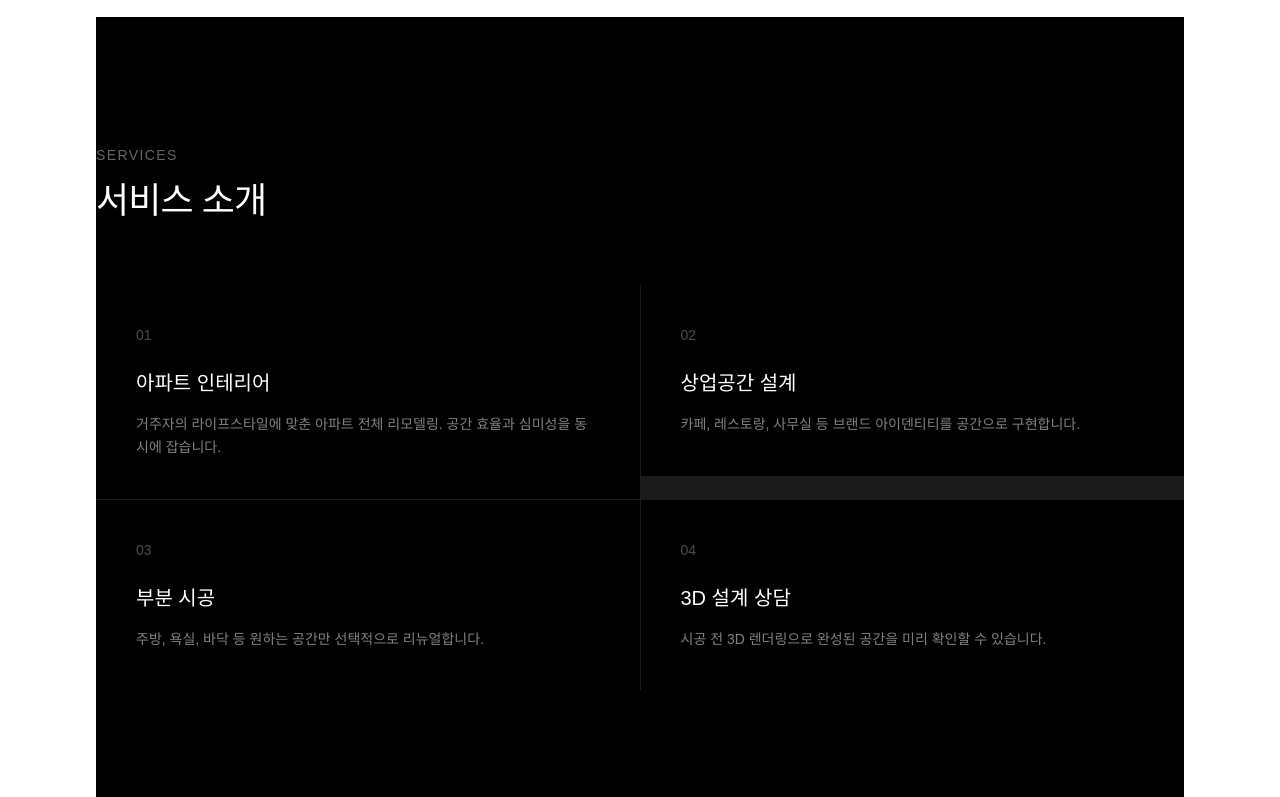
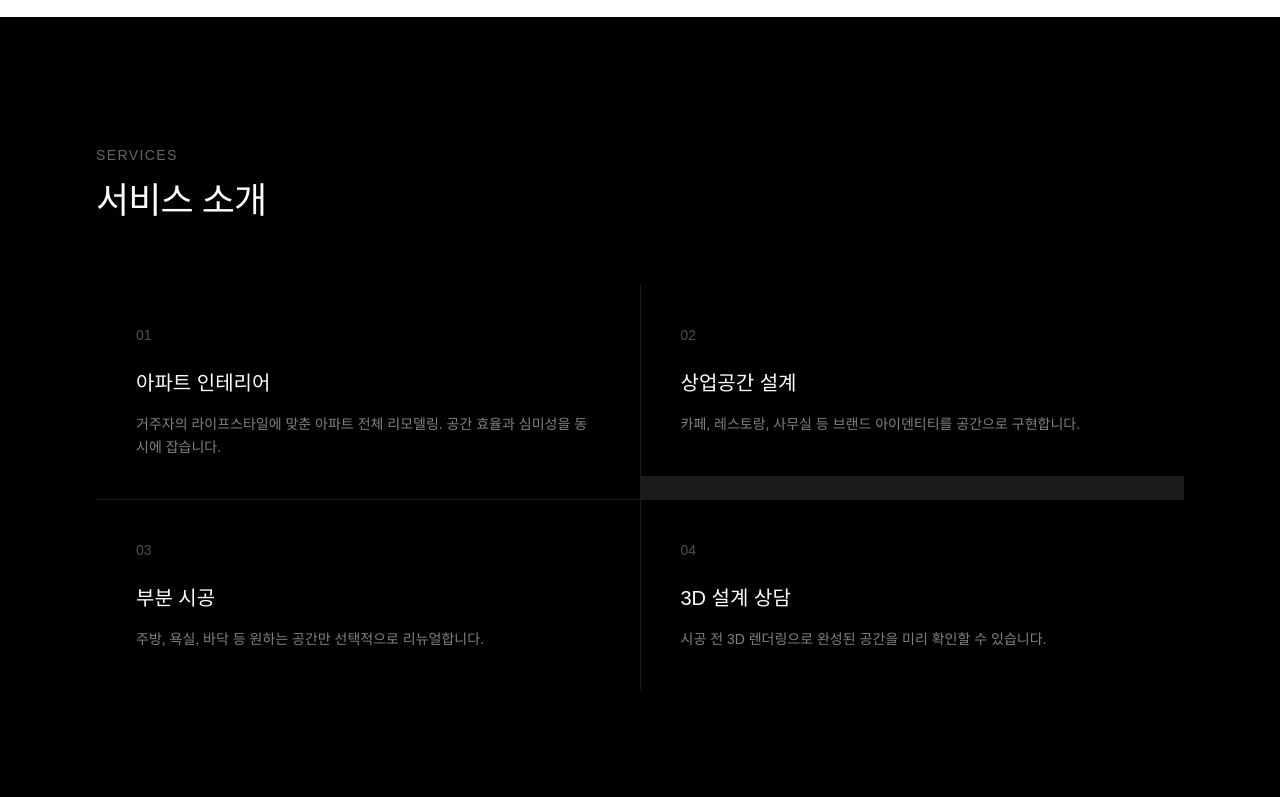
Before and after one commit to team-ajero/260801_aj_portfolio, a Next.js app: page / in a window 1280 px wide. Shown: the part 2000-2797 px from the top of the page. Built offline with nearby package versions, Linux system fonts and the light colour scheme.

Commit message:
refactor: 섹션별 Container 컴포넌트 적용, 전역 패딩 제거

```diff
--- /dev/null
+++ b/app/components/common/Container.tsx
@@ -0,0 +1,11 @@
+import { cn } from "@/lib/utils";
+
+export function Container({
+  children,
+  className,
+}: {
+  children: React.ReactNode;
+  className?: string;
+}) {
+  return <div className={cn("px-24", className)}>{children}</div>;
+}
--- a/app/components/sections/AboutSection.tsx
+++ b/app/components/sections/AboutSection.tsx
@@ -3,6 +3,7 @@
 import { motion } from "framer-motion";
 import { useInView } from "framer-motion";
 import { useRef } from "react";
+import { Container } from "@/app/components/common/Container";
 
 export default function AboutSection() {
   const ref = useRef(null);
@@ -10,7 +11,8 @@ export default function AboutSection() {
   const isInView = useInView(ref, { once: true, margin: "-100px" });
 
   return (
-    <section ref={ref} className="py-32 flex flex-col md:flex-row gap-20">
+    <section ref={ref} className="py-32">
+      <Container className="flex flex-col md:flex-row gap-20">
 
         <motion.div
           className="md:w-1/3"
@@ -51,6 +53,7 @@ export default function AboutSection() {
             ))}
           </div>
         </motion.div>
+      </Container>
     </section>
   );
 }
--- a/app/components/sections/CTASection.tsx
+++ b/app/components/sections/CTASection.tsx
@@ -3,6 +3,7 @@
 import { motion, useInView } from "framer-motion";
 import { useRef } from "react";
 import Button from "@/app/components/common/Button";
+import { Container } from "@/app/components/common/Container";
 
 export default function CTASection() {
   const ref = useRef(null);
@@ -10,6 +11,7 @@ export default function CTASection() {
 
   return (
     <section ref={ref} className="py-40 flex flex-col items-center text-center">
+      <Container className="max-w-2xl mx-auto">
 
         {/* 섹션 라벨 */}
         <motion.p
@@ -49,7 +51,7 @@ export default function CTASection() {
         >
           <Button label="무료 견적 문의" href="/contact" variant="primary" />
         </motion.div>
-
+      </Container>
     </section>
   );
 }
--- a/app/components/sections/HeroSection.tsx
+++ b/app/components/sections/HeroSection.tsx
@@ -2,6 +2,7 @@
 
 import { motion, Variants } from "framer-motion";
 import Button from "@/app/components/common/Button";
+import { Container } from "@/app/components/common/Container";
 
 const containerVariants = {
   hidden: {},
@@ -45,6 +46,7 @@ export default function HeroSection() {
   return (
     // min-h-screen: 화면 전체 높이 / 수직 중앙 정렬
     <section className="min-h-screen flex flex-col justify-center pt-24">
+      <Container>
 
         {/* 텍스트가 아래에서 위로 올라오며 등장하는 애니메이션 */}
         <motion.p
@@ -90,7 +92,7 @@ export default function HeroSection() {
           <Button label="시공사례 보기" href="/works" variant="primary" />
           <Button label="견적 문의" href="/contact" variant="secondary" />
         </motion.div>
-
+      </Container>
     </section>
   );
 }
--- a/app/components/sections/ProcessSection.tsx
+++ b/app/components/sections/ProcessSection.tsx
@@ -2,6 +2,7 @@
 
 import { motion, useInView } from "framer-motion";
 import { useRef } from "react";
+import { Container } from "@/app/components/common/Container";
 
 // 프로세스 단계 mock 데이터
 const steps = [
@@ -38,6 +39,7 @@ export default function ProcessSection() {
 
   return (
     <section ref={ref} className="py-32">
+      <Container>
 
         {/* 섹션 헤더 */}
         <motion.div
@@ -71,6 +73,7 @@ export default function ProcessSection() {
             </motion.div>
           ))}
         </div>
+      </Container>
     </section>
   );
 }
--- a/app/components/sections/ServicesSection.tsx
+++ b/app/components/sections/ServicesSection.tsx
@@ -3,6 +3,7 @@
 import { motion, useInView } from "framer-motion";
 import { useRef } from "react";
 import { Card } from "@/app/components/ui/card";
+import { Container } from "@/app/components/common/Container";
 
 // 서비스 목록 mock 데이터
 const services = [
@@ -34,6 +35,7 @@ export default function ServicesSection() {
 
   return (
     <section ref={ref} className="py-32 bg-black text-white">
+      <Container>
 
         {/* 섹션 헤더 */}
         <motion.div
@@ -66,6 +68,7 @@ export default function ServicesSection() {
             </motion.div>
           ))}
         </div>
+      </Container>
     </section>
   );
 }
--- a/app/components/sections/WorksSection.tsx
+++ b/app/components/sections/WorksSection.tsx
@@ -3,6 +3,7 @@
 import { motion, useInView } from "framer-motion";
 import { useRef } from "react";
 import Button from "@/app/components/common/Button";
+import { Container } from "@/app/components/common/Container";
 
 const works = [
     { id: 1, title: "강남 아파트", category: "아파트", area: "84㎡", year: "2024" },
@@ -16,6 +17,7 @@ export default function WorksSection() {
 
   return (
     <section ref={ref} className="py-32">
+      <Container>
 
         {/* 섹션 헤더 */}
         <motion.div
@@ -58,6 +60,7 @@ export default function WorksSection() {
             </motion.div>
           ))}
         </div>
+      </Container>
     </section>
   );
 }
--- a/app/layout.tsx
+++ b/app/layout.tsx
@@ -21,7 +21,7 @@ export default function RootLayout({ children }: Readonly<{ children: React.Reac
     <html lang="ko" className={notoSansKR.className}>
       <body className="min-h-screen flex flex-col">
         <Nav />
-        <main className="flex-1 px-24">{children}</main>
+        <main className="flex-1">{children}</main>
         <Footer />
         <Toaster />
       </body>
```
Lines whose indentation alone changed are shown as unchanged.
